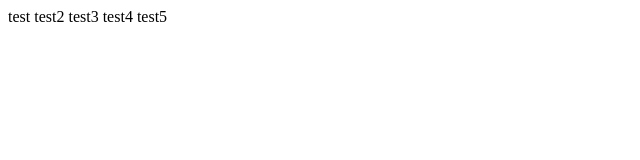
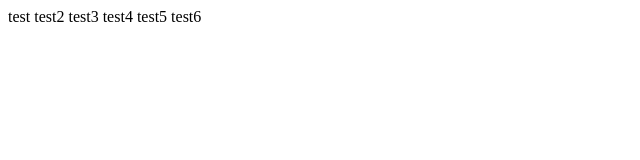
Before and after one commit to AliasAntoine/DevHairJira, a plain HTML site: page index.html in a window 1280 px wide. Shown: the full height of the page, 0-640 px from the left. Drawn offline with Linux system fonts and the light colour scheme.

Commit message:
EDPS-11 #resolve

```diff
--- a/index.html
+++ b/index.html
@@ -8,5 +8,7 @@
 		test3
 		test4
 		test5
+		test6
+
 	</body>
 </html>
```
